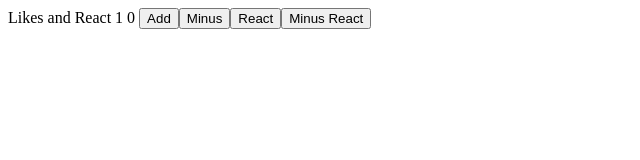
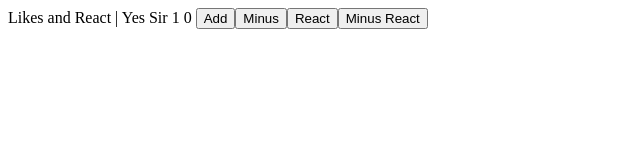
Before and after one commit to bluezone10/vue-project, a plain HTML site: page index.html in a window 1280 px wide. Shown: the whole page, without its empty margins (0-640 px from the left). Drawn offline with nearby package versions, Linux system fonts and the light colour scheme.

Commit message:
Added a new title

```diff
--- a/index.html
+++ b/index.html
@@ -12,7 +12,7 @@
 </head>
 <body>
     <div id="appContainer">
-        Likes and React
+        Likes and React | Yes Sir
         {{ likes }}
         {{ heart }}
         <button id="button" v-on:click="addLikes()">Add</button>
```
